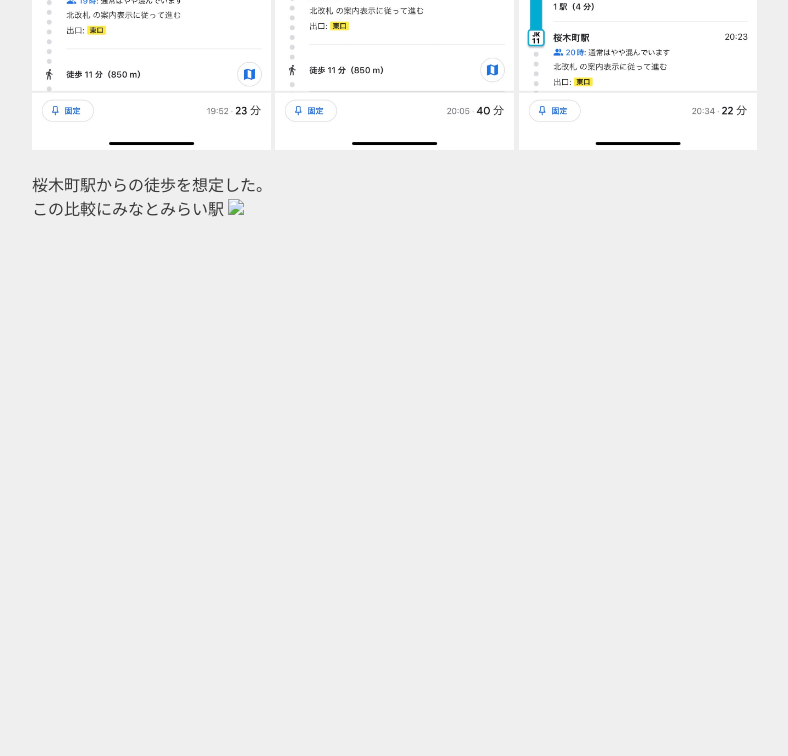
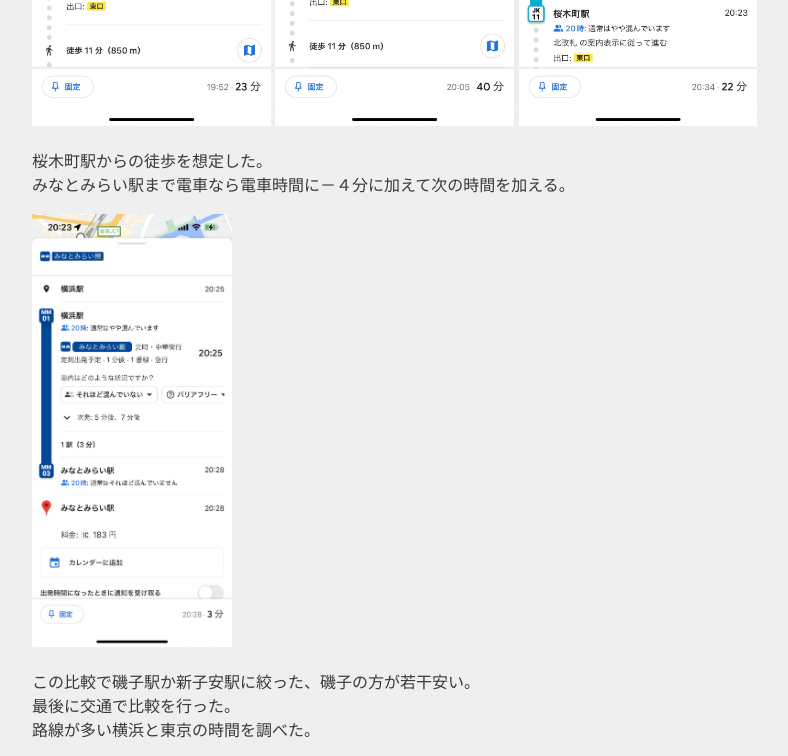
Before and after one commit to tapurou/xbp, a plain HTML site: page de12/6.html in a window 1280 px wide. Shown: the part 2498-3254 px from the top of the page, without its empty margins (46-834 px from the left). Before the commit the page ends 2798 px from the top, so only its background shows below. Drawn offline with Linux system fonts and the light colour scheme.

Commit message:
20221114

```diff
--- a/de12/6.html
+++ b/de12/6.html
@@ -2,7 +2,7 @@
 <html lang="jp">
 <head>
     <!-- ⑥↓タイトルを変えてみよう -->
-    <title>たぷろうのテストページ</title>
+    <title>たぷろう</title>
     <!-- ⑤スタイルシートの設定をしよう -->
     <!-- h1.htmlからある行をコピペしてくればOK -->
 </head>  <link rel="stylesheet" href="./css/style.css">
@@ -26,8 +26,7 @@
          <br>
          <img src="./xbp_suumo-main/graph/ＪＲ京浜東北線の築年数と家賃.png"width="500"><br>
          <br>
-         このグラフの中から新子安駅を私はピックアップした。<br>
-         理由として・・・・<br>
+         ここから絞っていく作業に入る。<br>
          <br>
          <img src="./xbp_suumo-main/graph/ＪＲ京浜東北線の駅別の平均家賃.png"width="1000"><br>
          <br>
@@ -36,16 +35,28 @@
          <img src="./picturefile/isogo.jpg"width="20%"> <img src="./picturefile/ofuna-sakuragi.jpg"width="20%"> <img src="./picturefile/S__35364925.jpg"width="20%"><br>
          <br>
          桜木町駅からの徒歩を想定した。<br>
-         この比較にみなとみらい駅
+         みなとみらい駅まで電車なら電車時間に－４分に加えて次の時間を加える。<br>
+         <br>
+         <img src="./picturefile/yoko-mina.jpg"width="200"><br>
+         <br>
+         この比較で磯子駅か新子安駅に絞った、磯子の方が若干安い。<br>
+         最後に交通で比較を行った。<br>
+         路線が多い横浜と東京の時間を調べた。<br>
+         <br>
+         <img src="./picturefile/S__35364929.jpg"width="200"> <img src="./picturefile/iso-to1.jpg"width="200"><br>
+         <br>
+         <img src="./picturefile/sin-to1.jpg"width="200"> <img src="./picturefile/sin-to2.jpg"width="200"><br>
+         <br>
+         この比較からＪＲ京浜東北線で物件探しをするなら新子安が私のおすすめの場所で新子安駅付近から物件探しするのが良いという結論に至った。
 
-         <img src="
+
 
 
     </div>
 
-         <ul>
 
-         </ul>
+
+
          <!-- ④↓に外部リンクを作ってみよう -->
 
     </div>
```
Also changed, not shown: de12/index.html (+2 -2 lines).
